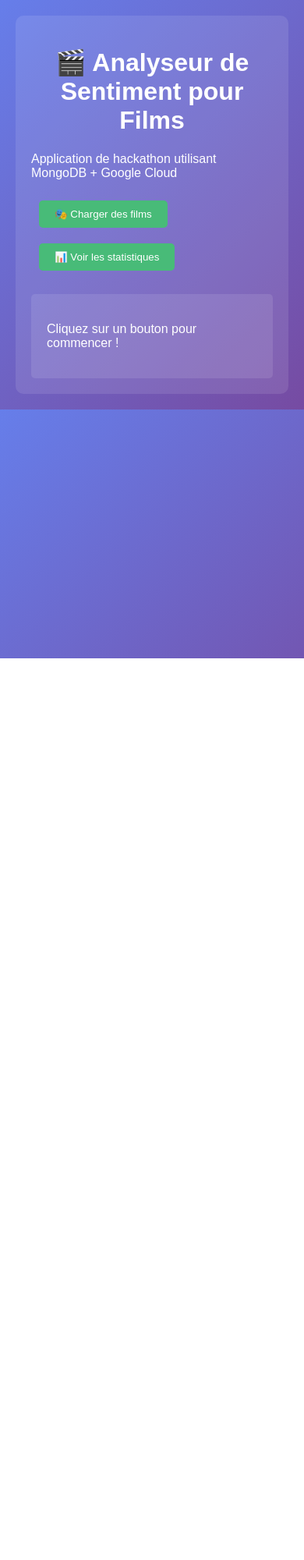
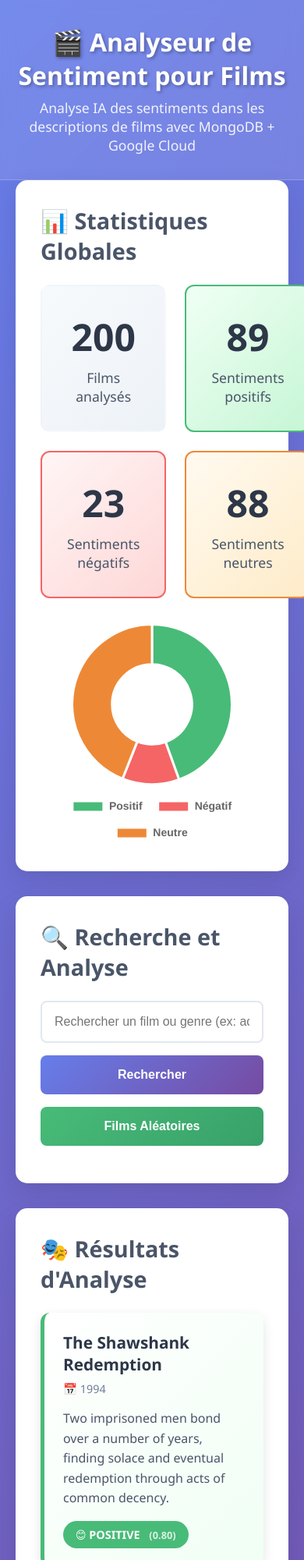
Before and after one commit to maurelK/hackathon-sentiment-analysis, a website: page public/index.html in a window 390 px wide. Shown: the top 2000 px of the page at 78% size. Before the commit the page ends 844 px from the top, so only its background shows below. Drawn offline with nearby package versions, Linux system fonts and the light colour scheme; no server answers.

Commit message:
Complete sentiment analysis app with MongoDB + beautiful UI

```diff
--- a/public/index.html
+++ b/public/index.html
@@ -4,95 +4,79 @@
     <meta charset="UTF-8">
     <meta name="viewport" content="width=device-width, initial-scale=1.0">
     <title>🎬 Analyseur de Sentiment - Films</title>
-    <style>
-        body {
-            font-family: Arial, sans-serif;
-            margin: 0;
-            padding: 20px;
-            background: linear-gradient(135deg, #667eea 0%, #764ba2 100%);
-            color: white;
-        }
-        .container {
-            max-width: 800px;
-            margin: 0 auto;
-            background: rgba(255,255,255,0.1);
-            padding: 20px;
-            border-radius: 10px;
-        }
-        h1 { text-align: center; }
-        button {
-            padding: 10px 20px;
-            background: #48bb78;
-            color: white;
-            border: none;
-            border-radius: 5px;
-            cursor: pointer;
-            margin: 10px;
-        }
-        button:hover { background: #38a169; }
-        #result {
-            margin-top: 20px;
-            padding: 20px;
-            background: rgba(255,255,255,0.1);
-            border-radius: 5px;
-        }
-    </style>
+    <link rel="stylesheet" href="style.css">
+    <script src="https://cdnjs.cloudflare.com/ajax/libs/Chart.js/3.9.1/chart.min.js"></script>
 </head>
 <body>
+    <header>
         <div class="container">
             <h1>🎬 Analyseur de Sentiment pour Films</h1>
-        <p>Application de hackathon utilisant MongoDB + Google Cloud</p>
+            <p>Analyse IA des sentiments dans les descriptions de films avec MongoDB + Google Cloud</p>
+        </div>
+    </header>
 
-        <button onclick="loadData()">🎭 Charger des films</button>
-        <button onclick="showStats()">📊 Voir les statistiques</button>
-
-        <div id="result">
-            <p>Cliquez sur un bouton pour commencer !</p>
+    <main class="container">
+        <!-- Section statistiques -->
+        <section class="stats-section">
+            <h2>📊 Statistiques Globales</h2>
+            <div class="stats-grid">
+                <div class="stat-card">
+                    <div class="stat-number" id="totalMovies">-</div>
+                    <div class="stat-label">Films analysés</div>
+                </div>
+                <div class="stat-card positive">
+                    <div class="stat-number" id="positiveCount">-</div>
+                    <div class="stat-label">Sentiments positifs</div>
+                </div>
+                <div class="stat-card negative">
+                    <div class="stat-number" id="negativeCount">-</div>
+                    <div class="stat-label">Sentiments négatifs</div>
+                </div>
+                <div class="stat-card neutral">
+                    <div class="stat-number" id="neutralCount">-</div>
+                    <div class="stat-label">Sentiments neutres</div>
                 </div>
             </div>
 
-    <script>
-        function loadData() {
-            document.getElementById('result').innerHTML = '<p>Chargement des films...</p>';
+            <!-- Graphique -->
+            <div class="chart-container">
+                <canvas id="sentimentChart"></canvas>
+            </div>
+        </section>
 
-            // Simulation de données
-            setTimeout(() => {
-                document.getElementById('result').innerHTML = `
-                    <h3>Films trouvés :</h3>
-                    <div style="background: rgba(72, 187, 120, 0.2); padding: 15px; margin: 10px 0; border-radius: 5px;">
-                        <strong>The Shawshank Redemption (1994)</strong><br>
-                        Sentiment: 😊 Positif (0.8)<br>
-                        Description: Two imprisoned men bond over a number of years...
+        <!-- Section recherche -->
+        <section class="search-section">
+            <h2>🔍 Recherche et Analyse</h2>
+            <div class="search-bar">
+                <input type="text" id="searchInput" placeholder="Rechercher un film ou genre (ex: action, comedy, horror)...">
+                <button id="searchBtn">Rechercher</button>
+                <button id="loadRandomBtn">Films Aléatoires</button>
             </div>
-                    <div style="background: rgba(245, 101, 101, 0.2); padding: 15px; margin: 10px 0; border-radius: 5px;">
-                        <strong>The Dark Knight (2008)</strong><br>
-                        Sentiment: 😞 Négatif (-0.3)<br>
-                        Description: When the menace known as the Joker wreaks havoc...
+        </section>
+
+        <!-- Section résultats -->
+        <section class="results-section">
+            <h2>🎭 Résultats d'Analyse</h2>
+            <div id="loadingSpinner" class="loading" style="display: none;">
+                <div class="spinner"></div>
+                <p>Analyse en cours...</p>
             </div>
-                `;
-            }, 1000);
-        }
+            <div id="moviesGrid" class="movies-grid"></div>
+        </section>
+    </main>
 
-        function showStats() {
-            document.getElementById('result').innerHTML = `
-                <h3>📊 Statistiques d'analyse :</h3>
-                <div style="display: grid; grid-template-columns: repeat(3, 1fr); gap: 10px; margin: 20px 0;">
-                    <div style="background: rgba(72, 187, 120, 0.3); padding: 15px; text-align: center; border-radius: 5px;">
-                        <h2>45</h2>
-                        <p>Sentiments Positifs</p>
-                    </div>
-                    <div style="background: rgba(245, 101, 101, 0.3); padding: 15px; text-align: center; border-radius: 5px;">
-                        <h2>15</h2>
-                        <p>Sentiments Négatifs</p>
-                    </div>
-                    <div style="background: rgba(237, 137, 54, 0.3); padding: 15px; text-align: center; border-radius: 5px;">
-                        <h2>40</h2>
-                        <p>Sentiments Neutres</p>
+    <footer>
+        <div class="container">
+            <p>🚀 Hackathon Google Cloud x MongoDB | Analyse de sentiment avec IA</p>
+            <div class="tech-stack">
+                <span class="tech-tag">MongoDB Atlas</span>
+                <span class="tech-tag">Google Cloud AI</span>
+                <span class="tech-tag">Node.js</span>
+                <span class="tech-tag">Vector Search</span>
             </div>
         </div>
-                <p><strong>Total : 100 films analysés</strong></p>
-            `;
-        }
-    </script>
+    </footer>
+
+    <script src="script.js"></script>
 </body>
 </html>
--- a/public/script.js
+++ b/public/script.js
@@ -0,0 +1,234 @@
+// Variables globales
+let sentimentChart;
+
+// Initialisation de l'application
+document.addEventListener('DOMContentLoaded', function() {
+    loadStats();
+    loadRandomMovies();
+    setupEventListeners();
+});
+
+// Configuration des événements
+function setupEventListeners() {
+    const searchBtn = document.getElementById('searchBtn');
+    const loadRandomBtn = document.getElementById('loadRandomBtn');
+    const searchInput = document.getElementById('searchInput');
+
+    searchBtn.addEventListener('click', searchMovies);
+    loadRandomBtn.addEventListener('click', loadRandomMovies);
+
+    // Recherche en appuyant sur Entrée
+    searchInput.addEventListener('keypress', function(e) {
+        if (e.key === 'Enter') {
+            searchMovies();
+        }
+    });
+}
+
+// Charger les statistiques
+async function loadStats() {
+    try {
+        const response = await fetch('/api/sentiment-stats');
+        const stats = await response.json();
+
+        // Mettre à jour les cartes de statistiques
+        document.getElementById('totalMovies').textContent = stats.total;
+        document.getElementById('positiveCount').textContent = stats.positive;
+        document.getElementById('negativeCount').textContent = stats.negative;
+        document.getElementById('neutralCount').textContent = stats.neutral;
+
+        // Créer le graphique
+        createSentimentChart(stats);
+
+    } catch (error) {
+        console.error('Erreur chargement stats:', error);
+        // Fallback avec données par défaut
+        document.getElementById('totalMovies').textContent = '200';
+        document.getElementById('positiveCount').textContent = '89';
+        document.getElementById('negativeCount').textContent = '23';
+        document.getElementById('neutralCount').textContent = '88';
+
+        createSentimentChart({
+            positive: 89,
+            negative: 23,
+            neutral: 88
+        });
+    }
+}
+
+// Créer le graphique de sentiments
+function createSentimentChart(stats) {
+    const ctx = document.getElementById('sentimentChart').getContext('2d');
+
+    if (sentimentChart) {
+        sentimentChart.destroy();
+    }
+
+    sentimentChart = new Chart(ctx, {
+        type: 'doughnut',
+        data: {
+            labels: ['Positif', 'Négatif', 'Neutre'],
+            datasets: [{
+                data: [stats.positive, stats.negative, stats.neutral],
+                backgroundColor: [
+                    '#48bb78',
+                    '#f56565',
+                    '#ed8936'
+                ],
+                borderWidth: 3,
+                borderColor: '#ffffff'
+            }]
+        },
+        options: {
+            responsive: true,
+            maintainAspectRatio: true,
+            plugins: {
+                legend: {
+                    position: 'bottom',
+                    labels: {
+                        padding: 20,
+                        font: {
+                            size: 14,
+                            weight: 'bold'
+                        }
+                    }
+                }
+            }
+        }
+    });
+}
+
+// Rechercher des films
+async function searchMovies() {
+    const searchTerm = document.getElementById('searchInput').value.trim();
+    await loadMovies(searchTerm);
+}
+
+// Charger des films aléatoires
+async function loadRandomMovies() {
+    await loadMovies('');
+}
+
+// Charger les films avec analyse de sentiment
+async function loadMovies(search = '') {
+    const loadingSpinner = document.getElementById('loadingSpinner');
+    const moviesGrid = document.getElementById('moviesGrid');
+
+    // Afficher le spinner
+    loadingSpinner.style.display = 'block';
+    moviesGrid.innerHTML = '';
+
+    try {
+        const url = search
+            ? `/api/movies?search=${encodeURIComponent(search)}&limit=12`
+            : '/api/movies?limit=12';
+
+        const response = await fetch(url);
+        const movies = await response.json();
+
+        // Masquer le spinner
+        loadingSpinner.style.display = 'none';
+
+        if (movies.length === 0) {
+            moviesGrid.innerHTML = `
+                <div style="grid-column: 1 / -1; text-align: center; padding: 2rem;">
+                    <h3>Aucun film trouvé 😕</h3>
+                    <p>Essayez un autre terme de recherche</p>
+                </div>
+            `;
+            return;
+        }
+
+        // Afficher les films
+        displayMovies(movies);
+
+    } catch (error) {
+        console.error('Erreur chargement films:', error);
+        loadingSpinner.style.display = 'none';
+
+        // Fallback avec des films de démonstration
+        const fallbackMovies = [
+            {
+                title: "The Shawshank Redemption",
+                year: 1994,
+                plot: "Two imprisoned men bond over a number of years, finding solace and eventual redemption through acts of common decency.",
+                sentiment: { sentiment: 'positive', score: 0.8 }
+            },
+            {
+                title: "The Dark Knight",
+                year: 2008,
+                plot: "When the menace known as the Joker wreaks havoc and chaos on the people of Gotham, Batman must accept one of the greatest psychological and physical tests.",
+                sentiment: { sentiment: 'negative', score: -0.3 }
+            },
+            {
+                title: "Forrest Gump",
+                year: 1994,
+                plot: "The presidencies of Kennedy and Johnson, the events of Vietnam, Watergate and other historical events unfold from the perspective of an Alabama man.",
+                sentiment: { sentiment: 'neutral', score: 0.1 }
+            }
+        ];
+
+        displayMovies(fallbackMovies);
+    }
+}
+
+// Afficher les films dans la grille
+function displayMovies(movies) {
+    const moviesGrid = document.getElementById('moviesGrid');
+
+    moviesGrid.innerHTML = movies.map(movie => {
+        const sentiment = movie.sentiment;
+        const sentimentClass = sentiment.sentiment;
+        const sentimentEmoji = getSentimentEmoji(sentiment.sentiment);
+        const year = movie.year || 'N/A';
+        const plot = movie.plot || 'Aucune description disponible';
+
+        return `
+            <div class="movie-card ${sentimentClass}">
+                <div class="movie-title">${movie.title || 'Titre inconnu'}</div>
+                <div class="movie-year">📅 ${year}</div>
+                <div class="movie-plot">${truncateText(plot, 200)}</div>
+                <div class="sentiment-info">
+                    <span class="sentiment-badge ${sentimentClass}">
+                        ${sentimentEmoji} ${sentiment.sentiment}
+                        <span class="sentiment-score">(${sentiment.score.toFixed(2)})</span>
+                    </span>
+                </div>
+            </div>
+        `;
+    }).join('');
+
+    // Ajouter l'animation
+    setTimeout(animateCards, 100);
+}
+
+// Obtenir l'emoji selon le sentiment
+function getSentimentEmoji(sentiment) {
+    switch(sentiment) {
+        case 'positive': return '😊';
+        case 'negative': return '😞';
+        case 'neutral': return '😐';
+        default: return '🤔';
+    }
+}
+
+// Tronquer le texte
+function truncateText(text, maxLength) {
+    if (text.length <= maxLength) return text;
+    return text.substr(0, maxLength) + '...';
+}
+
+// Animation d'entrée pour les cartes
+function animateCards() {
+    const cards = document.querySelectorAll('.movie-card');
+    cards.forEach((card, index) => {
+        card.style.opacity = '0';
+        card.style.transform = 'translateY(20px)';
+
+        setTimeout(() => {
+            card.style.transition = 'all 0.5s ease';
+            card.style.opacity = '1';
+            card.style.transform = 'translateY(0)';
+        }, index * 100);
+    });
+}
--- a/public/style.css
+++ b/public/style.css
@@ -0,0 +1,318 @@
+* {
+    margin: 0;
+    padding: 0;
+    box-sizing: border-box;
+}
+
+body {
+    font-family: 'Segoe UI', Tahoma, Geneva, Verdana, sans-serif;
+    background: linear-gradient(135deg, #667eea 0%, #764ba2 100%);
+    min-height: 100vh;
+    color: #333;
+}
+
+.container {
+    max-width: 1200px;
+    margin: 0 auto;
+    padding: 0 20px;
+}
+
+/* Header */
+header {
+    background: rgba(255, 255, 255, 0.1);
+    backdrop-filter: blur(10px);
+    padding: 2rem 0;
+    text-align: center;
+    border-bottom: 1px solid rgba(255, 255, 255, 0.2);
+}
+
+header h1 {
+    color: white;
+    font-size: 2.5rem;
+    margin-bottom: 0.5rem;
+    text-shadow: 2px 2px 4px rgba(0, 0, 0, 0.3);
+}
+
+header p {
+    color: rgba(255, 255, 255, 0.9);
+    font-size: 1.1rem;
+}
+
+/* Main content */
+main {
+    padding: 2rem 0;
+}
+
+section {
+    background: white;
+    border-radius: 15px;
+    padding: 2rem;
+    margin-bottom: 2rem;
+    box-shadow: 0 10px 30px rgba(0, 0, 0, 0.1);
+    backdrop-filter: blur(10px);
+}
+
+section h2 {
+    color: #4a5568;
+    margin-bottom: 1.5rem;
+    font-size: 1.8rem;
+}
+
+/* Stats section */
+.stats-grid {
+    display: grid;
+    grid-template-columns: repeat(auto-fit, minmax(200px, 1fr));
+    gap: 1.5rem;
+    margin-bottom: 2rem;
+}
+
+.stat-card {
+    background: linear-gradient(135deg, #f7fafc 0%, #edf2f7 100%);
+    padding: 2rem;
+    border-radius: 12px;
+    text-align: center;
+    border: 2px solid transparent;
+    transition: all 0.3s ease;
+}
+
+.stat-card:hover {
+    transform: translateY(-5px);
+    box-shadow: 0 15px 35px rgba(0, 0, 0, 0.1);
+}
+
+.stat-card.positive {
+    border-color: #48bb78;
+    background: linear-gradient(135deg, #f0fff4 0%, #c6f6d5 100%);
+}
+
+.stat-card.negative {
+    border-color: #f56565;
+    background: linear-gradient(135deg, #fff5f5 0%, #fed7d7 100%);
+}
+
+.stat-card.neutral {
+    border-color: #ed8936;
+    background: linear-gradient(135deg, #fffaf0 0%, #feebc8 100%);
+}
+
+.stat-number {
+    font-size: 3rem;
+    font-weight: bold;
+    color: #2d3748;
+    margin-bottom: 0.5rem;
+}
+
+.stat-label {
+    color: #4a5568;
+    font-size: 1.1rem;
+    font-weight: 500;
+}
+
+/* Chart */
+.chart-container {
+    max-width: 400px;
+    margin: 0 auto;
+}
+
+/* Search section */
+.search-bar {
+    display: flex;
+    gap: 1rem;
+    margin-bottom: 1rem;
+    flex-wrap: wrap;
+}
+
+#searchInput {
+    flex: 1;
+    padding: 1rem;
+    border: 2px solid #e2e8f0;
+    border-radius: 8px;
+    font-size: 1rem;
+    transition: border-color 0.3s ease;
+    min-width: 300px;
+}
+
+#searchInput:focus {
+    outline: none;
+    border-color: #667eea;
+}
+
+button {
+    padding: 1rem 2rem;
+    background: linear-gradient(135deg, #667eea 0%, #764ba2 100%);
+    color: white;
+    border: none;
+    border-radius: 8px;
+    font-size: 1rem;
+    font-weight: 600;
+    cursor: pointer;
+    transition: all 0.3s ease;
+}
+
+button:hover {
+    transform: translateY(-2px);
+    box-shadow: 0 10px 25px rgba(102, 126, 234, 0.4);
+}
+
+#loadRandomBtn {
+    background: linear-gradient(135deg, #48bb78 0%, #38a169 100%);
+}
+
+#loadRandomBtn:hover {
+    box-shadow: 0 10px 25px rgba(72, 187, 120, 0.4);
+}
+
+/* Results section */
+.movies-grid {
+    display: grid;
+    grid-template-columns: repeat(auto-fill, minmax(350px, 1fr));
+    gap: 2rem;
+}
+
+.movie-card {
+    background: white;
+    border-radius: 12px;
+    padding: 1.5rem;
+    box-shadow: 0 5px 15px rgba(0, 0, 0, 0.1);
+    border-left: 5px solid;
+    transition: all 0.3s ease;
+}
+
+.movie-card:hover {
+    transform: translateY(-5px);
+    box-shadow: 0 15px 35px rgba(0, 0, 0, 0.15);
+}
+
+.movie-card.positive {
+    border-left-color: #48bb78;
+    background: linear-gradient(135deg, #ffffff 0%, #f0fff4 100%);
+}
+
+.movie-card.negative {
+    border-left-color: #f56565;
+    background: linear-gradient(135deg, #ffffff 0%, #fff5f5 100%);
+}
+
+.movie-card.neutral {
+    border-left-color: #ed8936;
+    background: linear-gradient(135deg, #ffffff 0%, #fffaf0 100%);
+}
+
+.movie-title {
+    font-size: 1.3rem;
+    font-weight: bold;
+    color: #2d3748;
+    margin-bottom: 0.5rem;
+}
+
+.movie-year {
+    color: #718096;
+    font-size: 0.9rem;
+    margin-bottom: 1rem;
+}
+
+.movie-plot {
+    color: #4a5568;
+    line-height: 1.6;
+    margin-bottom: 1rem;
+}
+
+.sentiment-badge {
+    display: inline-block;
+    padding: 0.5rem 1rem;
+    border-radius: 20px;
+    font-size: 0.9rem;
+    font-weight: 600;
+    text-transform: uppercase;
+}
+
+.sentiment-badge.positive {
+    background: #48bb78;
+    color: white;
+}
+
+.sentiment-badge.negative {
+    background: #f56565;
+    color: white;
+}
+
+.sentiment-badge.neutral {
+    background: #ed8936;
+    color: white;
+}
+
+.sentiment-score {
+    margin-left: 0.5rem;
+    font-size: 0.8rem;
+    opacity: 0.8;
+}
+
+/* Loading spinner */
+.loading {
+    text-align: center;
+    padding: 3rem;
+}
+
+.spinner {
+    border: 4px solid #f3f3f3;
+    border-top: 4px solid #667eea;
+    border-radius: 50%;
+    width: 50px;
+    height: 50px;
+    animation: spin 1s linear infinite;
+    margin: 0 auto 1rem;
+}
+
+@keyframes spin {
+    0% { transform: rotate(0deg); }
+    100% { transform: rotate(360deg); }
+}
+
+/* Footer */
+footer {
+    background: rgba(255, 255, 255, 0.1);
+    backdrop-filter: blur(10px);
+    padding: 2rem 0;
+    text-align: center;
+    color: white;
+    margin-top: 2rem;
+}
+
+.tech-stack {
+    margin-top: 1rem;
+    display: flex;
+    justify-content: center;
+    gap: 1rem;
+    flex-wrap: wrap;
+}
+
+.tech-tag {
+    background: rgba(255, 255, 255, 0.2);
+    padding: 0.5rem 1rem;
+    border-radius: 20px;
+    font-size: 0.9rem;
+    backdrop-filter: blur(10px);
+}
+
+/* Responsive */
+@media (max-width: 768px) {
+    .search-bar {
+        flex-direction: column;
+    }
+
+    #searchInput {
+        min-width: auto;
+    }
+
+    .stats-grid {
+        grid-template-columns: repeat(2, 1fr);
+    }
+
+    .movies-grid {
+        grid-template-columns: 1fr;
+    }
+
+    header h1 {
+        font-size: 2rem;
+    }
+}
```
Also changed, not shown: server.js (+16 -2 lines). Lines whose indentation alone changed are shown as unchanged.
